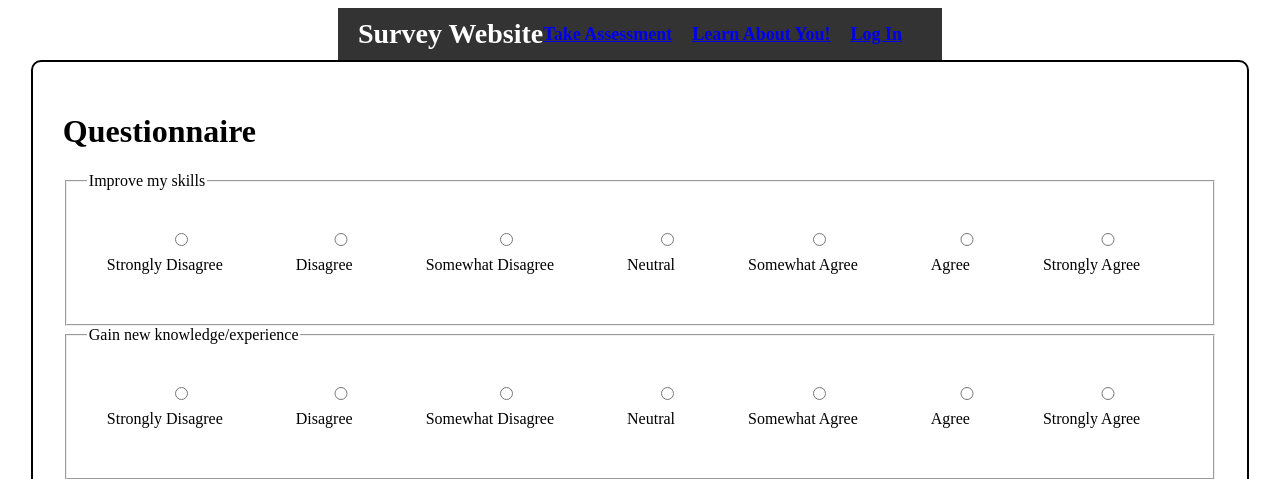
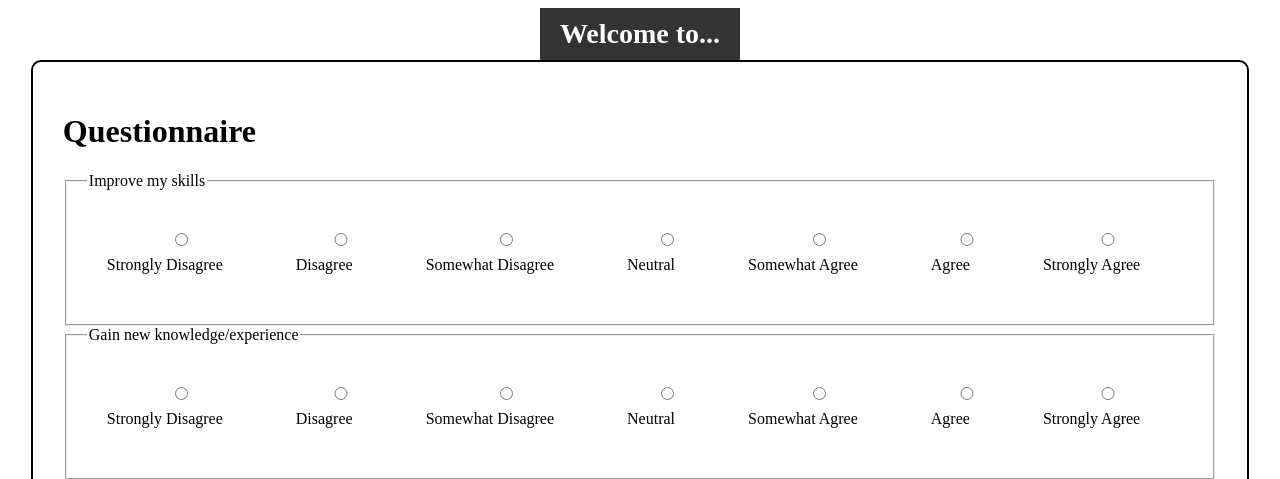
Before and after one commit to aidandm/fastap_survey, a FastAPI app: page /questionnaire in a window 1280 px wide. Shown: the top 479 px of the page. Run offline with FastAPI, Linux system fonts and the light colour scheme; some libraries are stand-ins or nearby versions.

Commit message:
committ all

```diff
--- a/static/styles.css
+++ b/static/styles.css
@@ -1,43 +1,3 @@
-header {
-  background-color: #333;
-  color: #fff;
-}
-
-.header {
-  display: flex;
-  justify-content: space-between;
-  align-items: center;
-  padding: 10px 20px;
-}
-
-.header p {
-  font-size: 28px;
-  font-weight: bold;
-  margin: 0;
-  text-align: center;
-}
-
-.header-items {
-  list-style-type: none;
-  margin: 0;
-  padding: 0;
-  display: flex;
-  justify-content: flex-end;
-  text-align: right;
-}
-
-.header-items li {
-  margin-right: 20px;
-  font-size: 18px;
-  font-weight: bold;
-  cursor: pointer;
-}
-
-.header-items li:hover {
-  color: #f1c40f;
-}
-
-
 .container {
     border: 2px solid black;
     border-radius: 10px;
--- a/templates/index.html
+++ b/templates/index.html
@@ -16,8 +16,6 @@
         <p>Survey Website</p>
         <ul class="header-items">
             <li><a href="/questionnaire">Take Assessment</a></li>
-            <li><a href="/about">Learn About You!</a></li>
-            <li><a href="/login">Log In</a></li>
         </ul>
     </div>
 </header>
--- a/templates/questionnaire.html
+++ b/templates/questionnaire.html
@@ -10,15 +10,11 @@
         Questionnaire MIS498
     </title>
     <link rel="stylesheet" type="text/css" href="/static/styles.css" />
+    <link rel="stylesheet" type="text/css" href="/static/index.css" />
 </head>
 <header>
     <div class="header">
-        <p>Survey Website</p>
-        <ul class="header-items">
-            <li><a href="/questionnaire">Take Assessment</a></li>
-            <li><a href="/about">Learn About You!</a></li>
-            <li><a href="/login">Log In</a></li>
-        </ul>
+        <p>Welcome to...</p>
     </div>
 </header>
 <body>
@@ -254,6 +250,9 @@
                     <option value="PhD">PhD</option>
                 </select>
 
+                <label for="email" id="email-input"></label>
+                <input type="email" id="email" name="email" placeholder="Email" required>
+
                 <button type="submit" value="end">
                     Submit Survey
                 </button>
```
